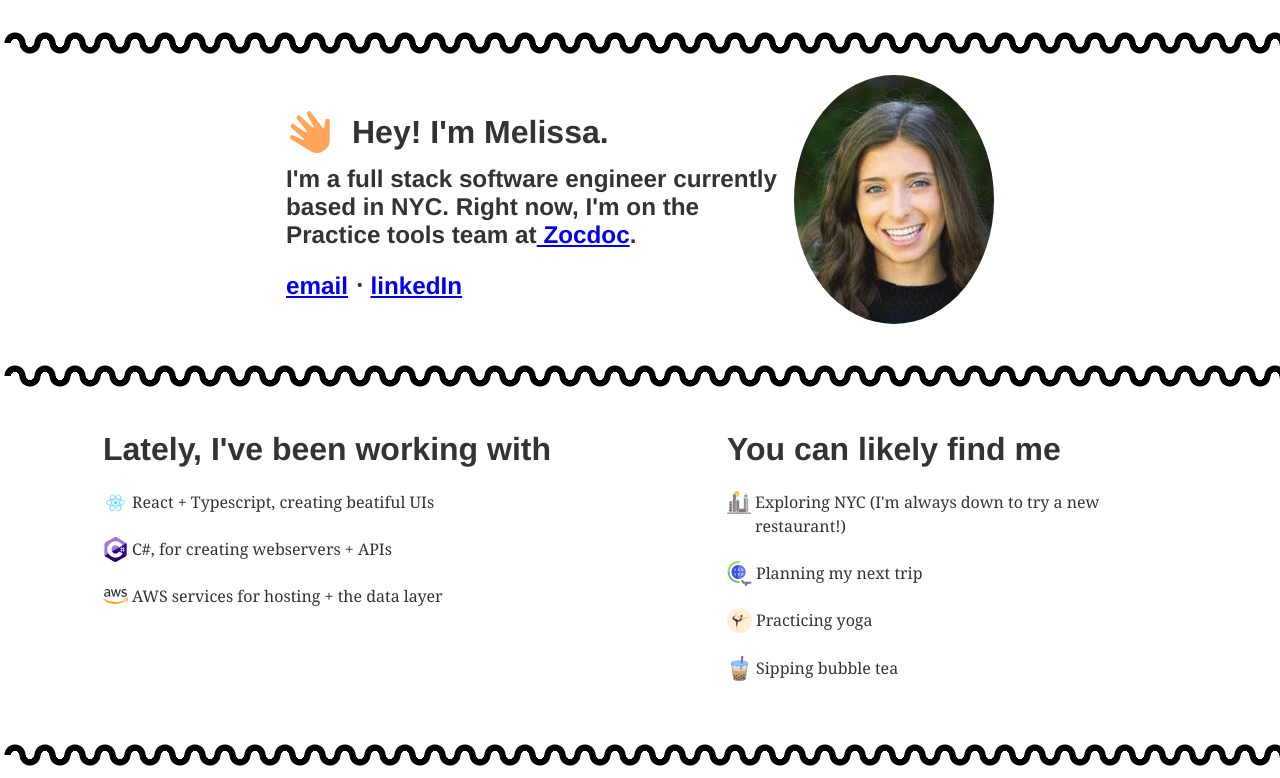
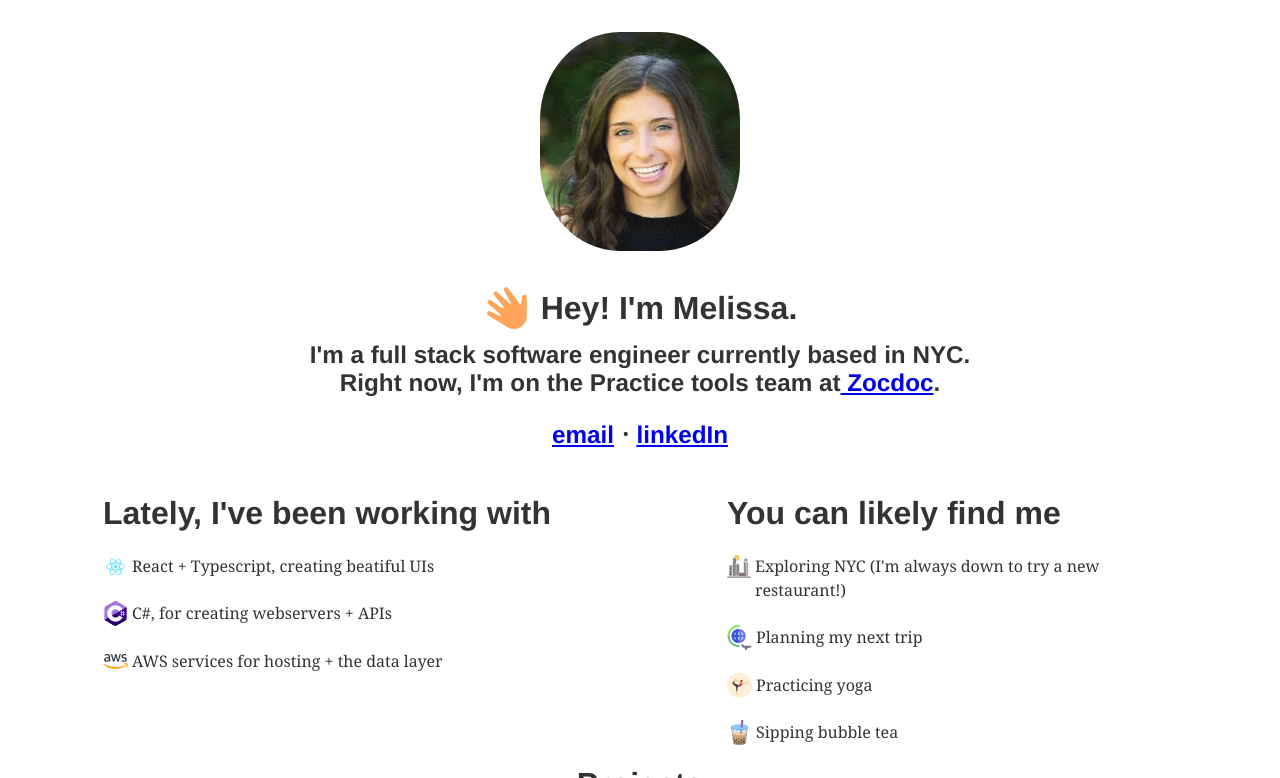
Before and after one commit to melissamasia/my-site, a Gatsby site: page / in a window 1280 px wide. Shown: the top 778 px of the page. Built offline with nearby package versions, Linux system fonts and the light colour scheme; Gatsby itself is replaced by a stand-in of ours.

Commit message:
feat: finally get greeting alignment

```diff
--- a/src/components/ContentBlock.tsx
+++ /dev/null
@@ -1,23 +0,0 @@
-import React from 'react';
-import styled from 'styled-components';
-import { Squiggle } from "../components/Squiggle";
-import { VIEWPORT_BREAKPOINTS } from '../constants';
-
-export const ContentBlock: React.FC = props => {
-    return (
-        <div>
-            <Squiggle/>
-            <ContentContainer>
-                {props.children}
-            </ContentContainer>
-        </div>
-    )
-}
-
-const ContentContainer = styled.div`
-    padding: 32px 16px 32px 16px;
-
-    @media(max-width:${VIEWPORT_BREAKPOINTS.XSMALL}){
-        padding: 16px;
-    }
-`;
--- a/src/components/Greeting.tsx
+++ b/src/components/Greeting.tsx
@@ -2,11 +2,13 @@ import React from 'react';
 import styled from 'styled-components';
 import { Headshot } from './Headshot';
 import HandWave from "../assets/hand-wave.svg";
+import { VIEWPORT_BREAKPOINTS } from '../constants';
 
 export const Greeting: React.FC = () => {
     return (
         <IntroContent>
             <Intro>
+            <StyledImage/>
                 <TitleContainer>
                     <StyledHandwave/>
                     <Title>Hey! I'm Melissa.</Title>
@@ -20,28 +22,40 @@ export const Greeting: React.FC = () => {
                 <a href="https://www.linkedin.com/in/melissa-masia/">linkedIn</a>
                 </Subtitle>
             </Intro>
-            <StyledImage/>
         </IntroContent>
     );
 };
 
 const IntroContent = styled.div`
-    display: flex;
-    flex-direction: row;
-    justify-content: center;
-    flex-wrap: wrap;
+    text-align: center;
+`;
+
+const Intro = styled.div`
+    margin: auto;
+    max-width: 700px;
+`;
+
+const StyledImage = styled(Headshot)`
+    */ I have to use important to override built in GatsbyImage styles */
+    display: block !important;
+    max-width: 200px;
+    margin: auto;
 `;
 
 const TitleContainer = styled.h1`
     margin-top: 32px;
     margin-bottom: 0px;
     display: flex;
-    flex-direction: row;
+    justify-content: center;
 `;
 
 const Title = styled.h1`
-    margin: auto;
-    margin-left: 16px;
+    align-self: center;
+    margin: 0px;
+
+    @media(max-width:${VIEWPORT_BREAKPOINTS.XSMALL}){
+        font-size: 28px;
+    }
 `;
 
 const Subtitle = styled.h2`
@@ -49,19 +63,13 @@ const Subtitle = styled.h2`
     line-height: 28px;
 `;
 
-const Intro = styled.div`
-    max-width: 500px;
+const StyledHandwave = styled(HandWave)`
+    height: 50px;
+    width: auto;
+    align-self: center;
     margin-right: 8px;
 `;
 
-const StyledImage = styled(Headshot)`
-    max-width: 200px;
-`;
-
-const StyledHandwave = styled(HandWave)`
-    height: 50px;
-    width: auto;
-`;
 const Divider = styled.span`
     margin-right: 8px;
     margin-left: 8px;
--- a/src/components/Headshot.tsx
+++ b/src/components/Headshot.tsx
@@ -17,5 +17,5 @@ export const Headshot: React.FC<{className?: string}> = props => {
 };
 
 const StyledImage = styled(GatsbyImage)`
-  border-radius: 50%;
+  border-radius: 40%;
 `;
--- a/src/pages/index.tsx
+++ b/src/pages/index.tsx
@@ -2,23 +2,25 @@ import React from "react";
 import { SEO } from "../components/SEO";
 import { Greeting } from '../components/Greeting';
 import { AboutDetails } from '../components/AboutDetails';
-import { ContentBlock } from "../components/ContentBlock";
 import { Projects } from '../components/Projects';
+import styled from "styled-components";
+import { VIEWPORT_BREAKPOINTS } from '../constants';
 
 const IndexPage = () => (
-  <>
+  <Container>
     <SEO title="Home" />
-    <br/>
-    <ContentBlock>
       <Greeting/>
-    </ContentBlock>
-    <ContentBlock>
       <AboutDetails/>
-    </ContentBlock>
-    <ContentBlock>
       <Projects/>
-    </ContentBlock>
-  </>
+  </Container>
 );
 
+const Container = styled.div`
+  padding: 32px 16px 32px 16px;
+
+  @media(max-width:${VIEWPORT_BREAKPOINTS.XSMALL}){
+      padding: 16px;
+  }
+`;
+
 export default IndexPage
```
